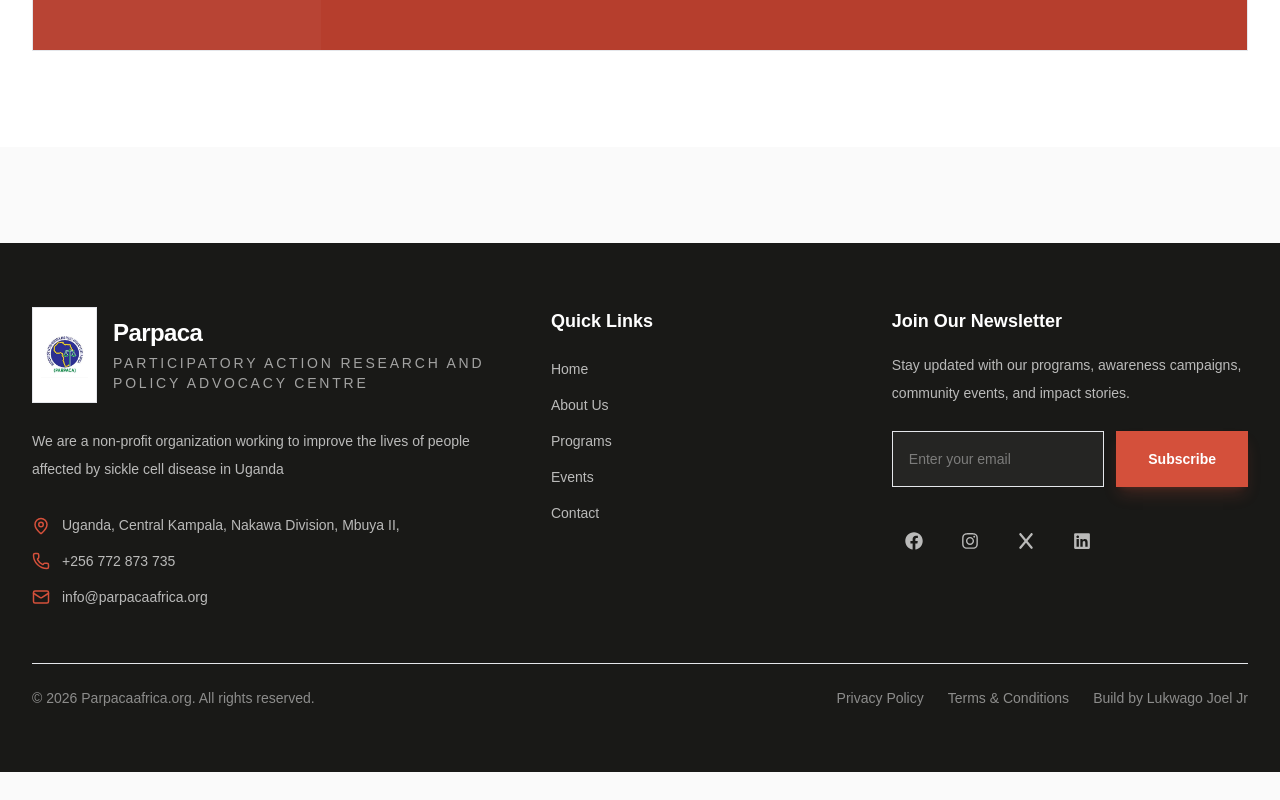
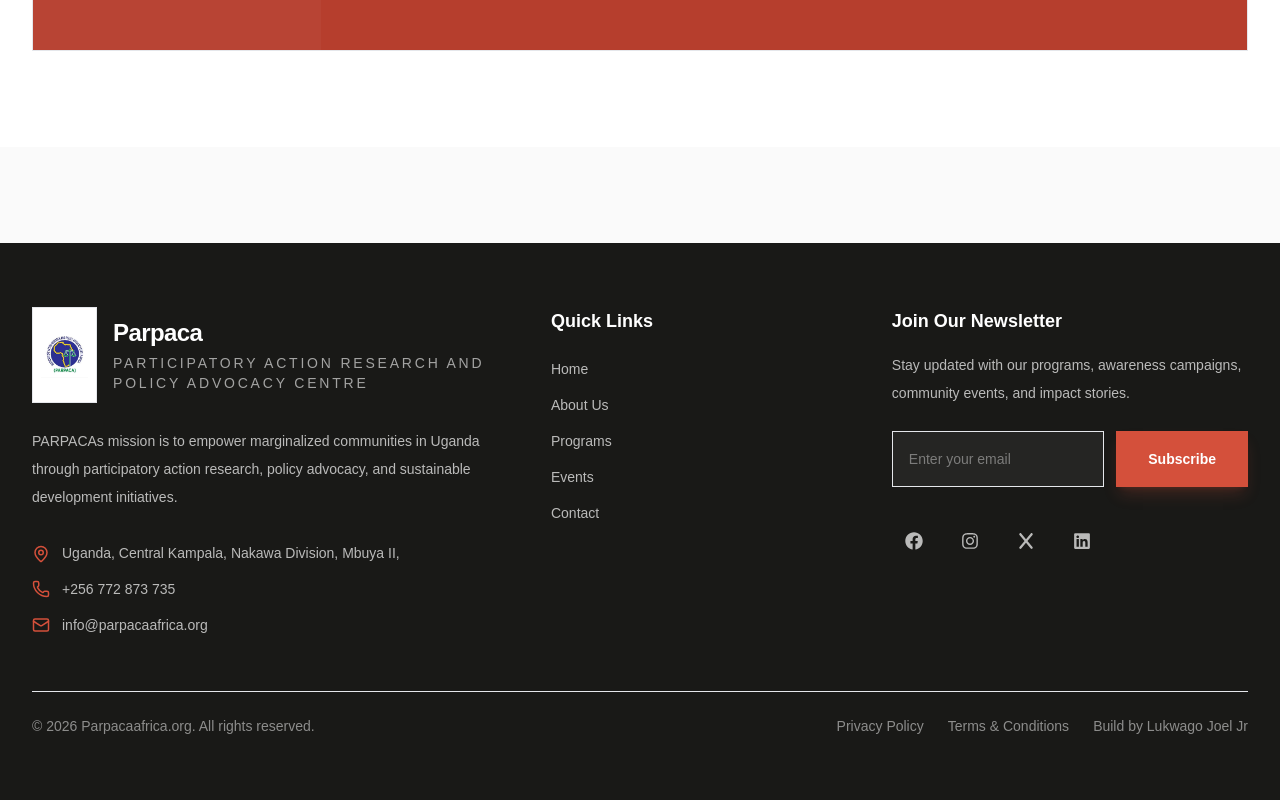
Before and after one commit to contecfy/parpaca, a Next.js app: page / in a window 1280 px wide. Shown: the part 8726-9526 px from the top of the page. Before the commit the page ends 9498 px from the top, so only its background shows below. Built offline with nearby package versions, Linux system fonts and the light colour scheme.

Commit message:
fixed the footer

```diff
--- a/components/navigation/Footer.tsx
+++ b/components/navigation/Footer.tsx
@@ -49,7 +49,7 @@ function Footer() {
                         </div>
 
                         <p className="mt-6 max-w-md text-sm leading-7 text-white/70">
-                            We are a non-profit organization working to improve the lives of people affected by sickle cell disease in Uganda
+                            PARPACAs mission is to empower marginalized communities in Uganda through participatory action research, policy advocacy, and sustainable development initiatives.
                         </p>
 
                         {/* CONTACT INFO */}
```
